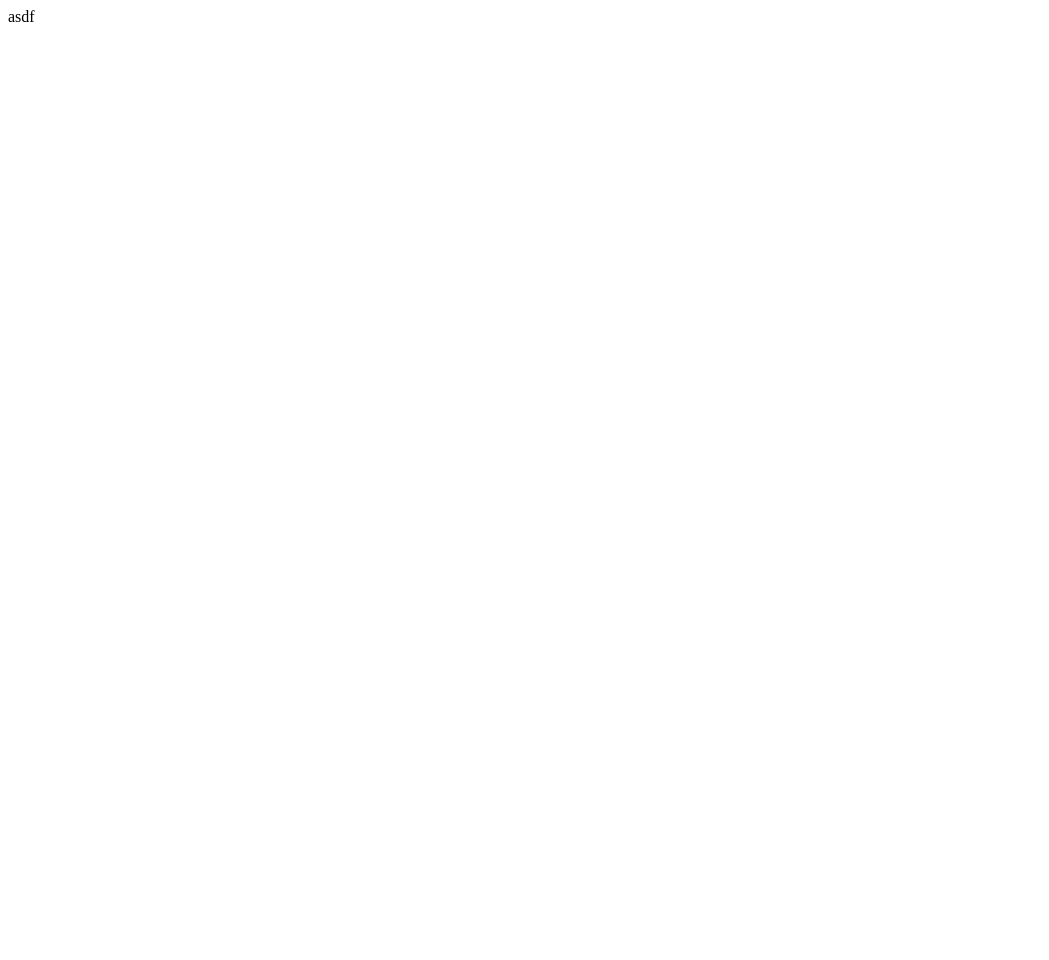
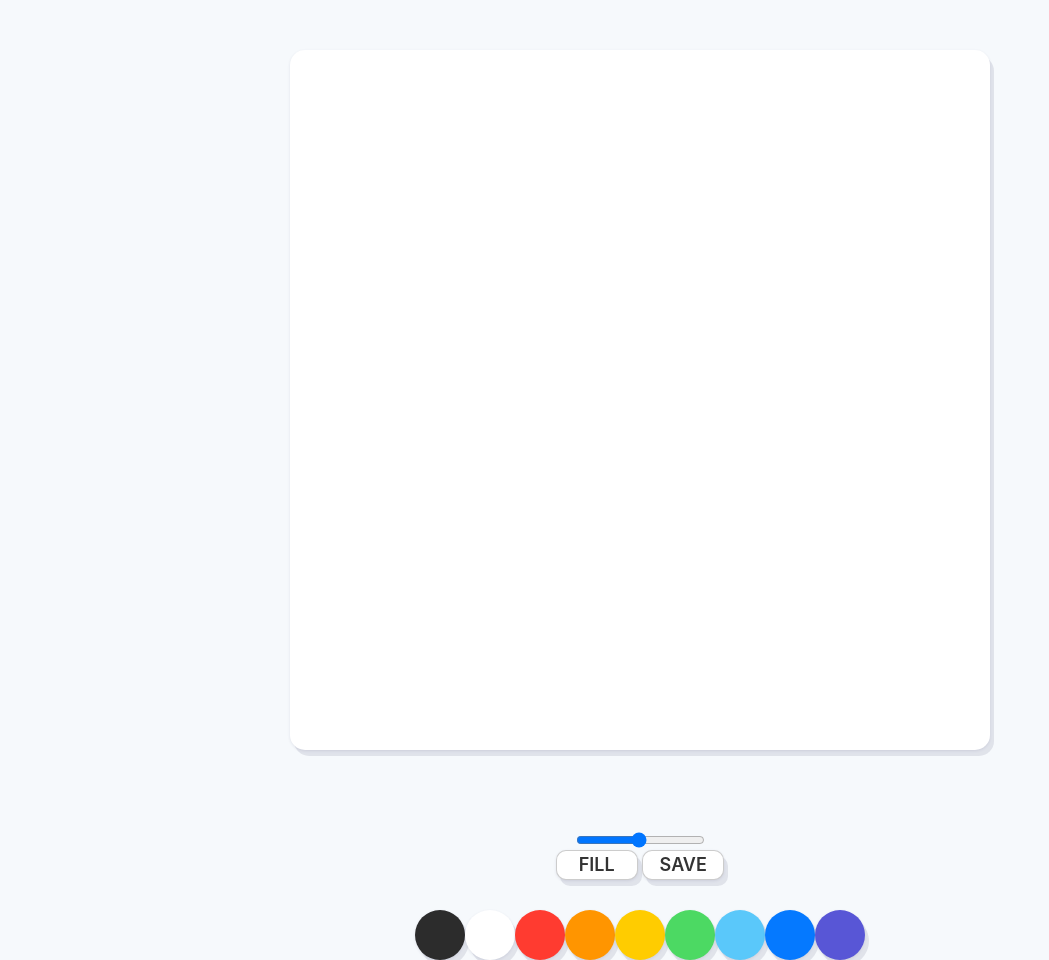
Before and after one commit to JeongSeungHwan/js_paint, a plain HTML site: page index.html in a window 1280 px wide. Shown: the whole page, without its empty margins (0-1049 px from the left). Before the commit the page ends 800 px from the top, so only its background shows below. Drawn offline with Linux system fonts and the light colour scheme.

Commit message:
20-11-16-17:32

```diff
--- a/index.html
+++ b/index.html
@@ -1,12 +1,67 @@
 <!DOCTYPE html>
 <html lang="en">
-<head>
-    <meta charset="UTF-8">
-    <meta name="viewport" content="width=device-width, initial-scale=1.0">
-    <link rel = "stylesheet" href = "styles.css" />
-    <title>PAINTJS</title>
-</head>
-<body>
-    <script src = "app.js"></script>
-</body>
-</html>asdf
+    <head>
+        <meta charset="UTF-8" />
+        <meta name="viewport" content="width=device-width, initial-scale=1.0" />
+        <link rel="stylesheet" href="styles.css" />
+        <title>PAINTJS</title>
+    </head>
+    <body>
+        <canvas id="jsCanvas" class="canvas"></canvas>
+        <div class="controls">
+            <div class="controls_thick">
+                <input
+                    type="range"
+                    id="jsRange"
+                    min="0.1"
+                    max="5.0"
+                    value="2.5"
+                    step="0.1"
+                />
+            </div>
+            <div class="controls_button">
+                <button id="jsMode">FILL</button>
+                <button id="jsSave">SAVE</button>
+            </div>
+            <div class="controls_colors" id="jsColors">
+                <div
+                    class="controls_color"
+                    style="background-color: #2c2c2c"
+                ></div>
+                <div
+                    class="controls_color"
+                    style="background-color: white"
+                ></div>
+                <div
+                    class="controls_color"
+                    style="background-color: #ff3b30"
+                ></div>
+                <div
+                    class="controls_color"
+                    style="background-color: #ff9500"
+                ></div>
+                <div
+                    class="controls_color"
+                    style="background-color: #ffcc00"
+                ></div>
+                <div
+                    class="controls_color"
+                    style="background-color: #4cd963"
+                ></div>
+                <div
+                    class="controls_color"
+                    style="background-color: #5ac8fa"
+                ></div>
+                <div
+                    class="controls_color"
+                    style="background-color: #0579ff"
+                ></div>
+                <div
+                    class="controls_color"
+                    style="background-color: #5856d6"
+                ></div>
+            </div>
+        </div>
+        <script src="app.js"></script>
+    </body>
+</html>
--- /dev/null
+++ b/reset.css
@@ -0,0 +1,129 @@
+/* http://meyerweb.com/eric/tools/css/reset/
+   v2.0 | 20110126
+   License: none (public domain)
+*/
+
+html,
+body,
+div,
+span,
+applet,
+object,
+iframe,
+h1,
+h2,
+h3,
+h4,
+h5,
+h6,
+p,
+blockquote,
+pre,
+a,
+abbr,
+acronym,
+address,
+big,
+cite,
+code,
+del,
+dfn,
+em,
+img,
+ins,
+kbd,
+q,
+s,
+samp,
+small,
+strike,
+strong,
+sub,
+sup,
+tt,
+var,
+b,
+u,
+i,
+center,
+dl,
+dt,
+dd,
+ol,
+ul,
+li,
+fieldset,
+form,
+label,
+legend,
+table,
+caption,
+tbody,
+tfoot,
+thead,
+tr,
+th,
+td,
+article,
+aside,
+canvas,
+details,
+embed,
+figure,
+figcaption,
+footer,
+header,
+hgroup,
+menu,
+nav,
+output,
+ruby,
+section,
+summary,
+time,
+mark,
+audio,
+video {
+    margin: 0;
+    padding: 0;
+    border: 0;
+    font-size: 100%;
+    font: inherit;
+    vertical-align: baseline;
+}
+/* HTML5 display-role reset for older browsers */
+article,
+aside,
+details,
+figcaption,
+figure,
+footer,
+header,
+hgroup,
+menu,
+nav,
+section {
+    display: block;
+}
+body {
+    line-height: 1;
+}
+ol,
+ul {
+    list-style: none;
+}
+blockquote,
+q {
+    quotes: none;
+}
+blockquote:before,
+blockquote:after,
+q:before,
+q:after {
+    content: "";
+    content: none;
+}
+table {
+    border-collapse: collapse;
+    border-spacing: 0;
+}
--- a/styles.css
+++ b/styles.css
@@ -0,0 +1,65 @@
+@import "reset.css";
+body {
+    background-color: #f6f9fc;
+    font-family: -apple-system, BlinkMacSystemFont, "Segoe UI", Roboto, Oxygen,
+        Ubuntu, Cantarell, "Open Sans", "Helvetica Neue", sans-serif;
+    display: flex;
+    flex-direction: column;
+    align-items: center;
+    padding-top: 50px;
+}
+
+.canvas {
+    width: 700px;
+    height: 700px;
+    background-color: white;
+    border-radius: 15px;
+    box-shadow: 4px 6px rgba(50, 50, 93, 0.11), 0 1px 3px rgba(50, 50, 93, 0.11);
+}
+
+.controls {
+    margin-top: 80px;
+    display: flex;
+    flex-direction: column;
+    align-items: center;
+}
+
+.controls .controls_button {
+    margin-bottom: 30px;
+}
+
+.controls_button button {
+    all: unset;
+    cursor: pointer;
+    background-color: white;
+    padding: 5px 0px;
+    width: 80px;
+    border-radius: 10px;
+    text-align: center;
+    box-shadow: 4px 6px rgba(50, 50, 93, 0.11), 0 1px 3px rgba(50, 50, 93, 0.11);
+    border: 1px solid rgba(0, 0, 0, 0.2);
+    color: rgba(0, 0, 0, 0.8);
+    text-transform: uppercase;
+    font-weight: 600;
+    font-size: 18px;
+}
+
+.controls_button button:active {
+    transform: scale(0.9);
+}
+
+.controls .controls_colors {
+    display: flex;
+}
+
+.controls_colors .controls_color {
+    width: 50px;
+    height: 50px;
+    border-radius: 25px;
+    cursor: pointer;
+    box-shadow: 4px 6px rgba(50, 50, 93, 0.11), 0 1px 3px rgba(50, 50, 93, 0.11);
+}
+
+.controls .controls_range {
+    margin-bottom: 20px;
+}
```
Also changed, not shown: 4 other files.
